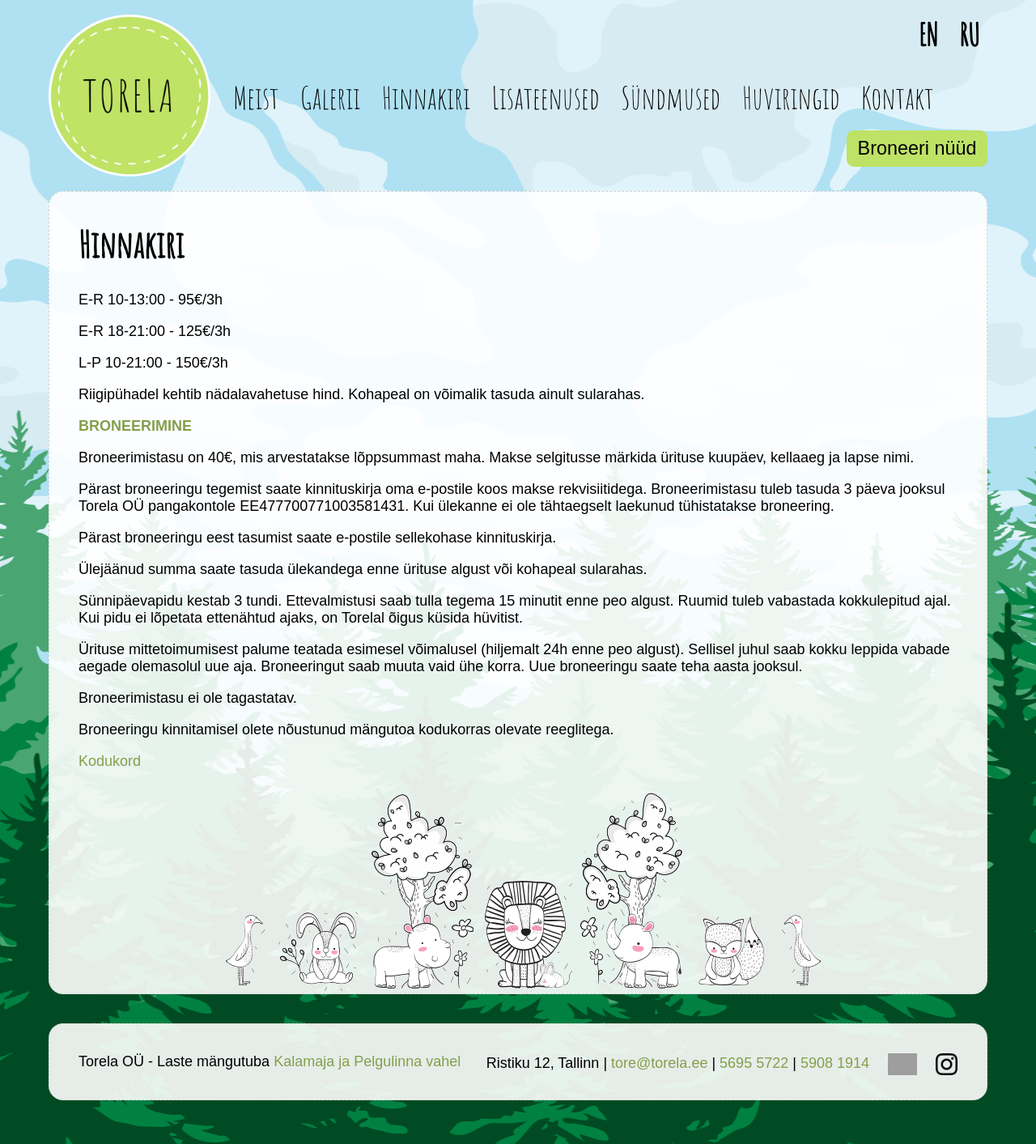
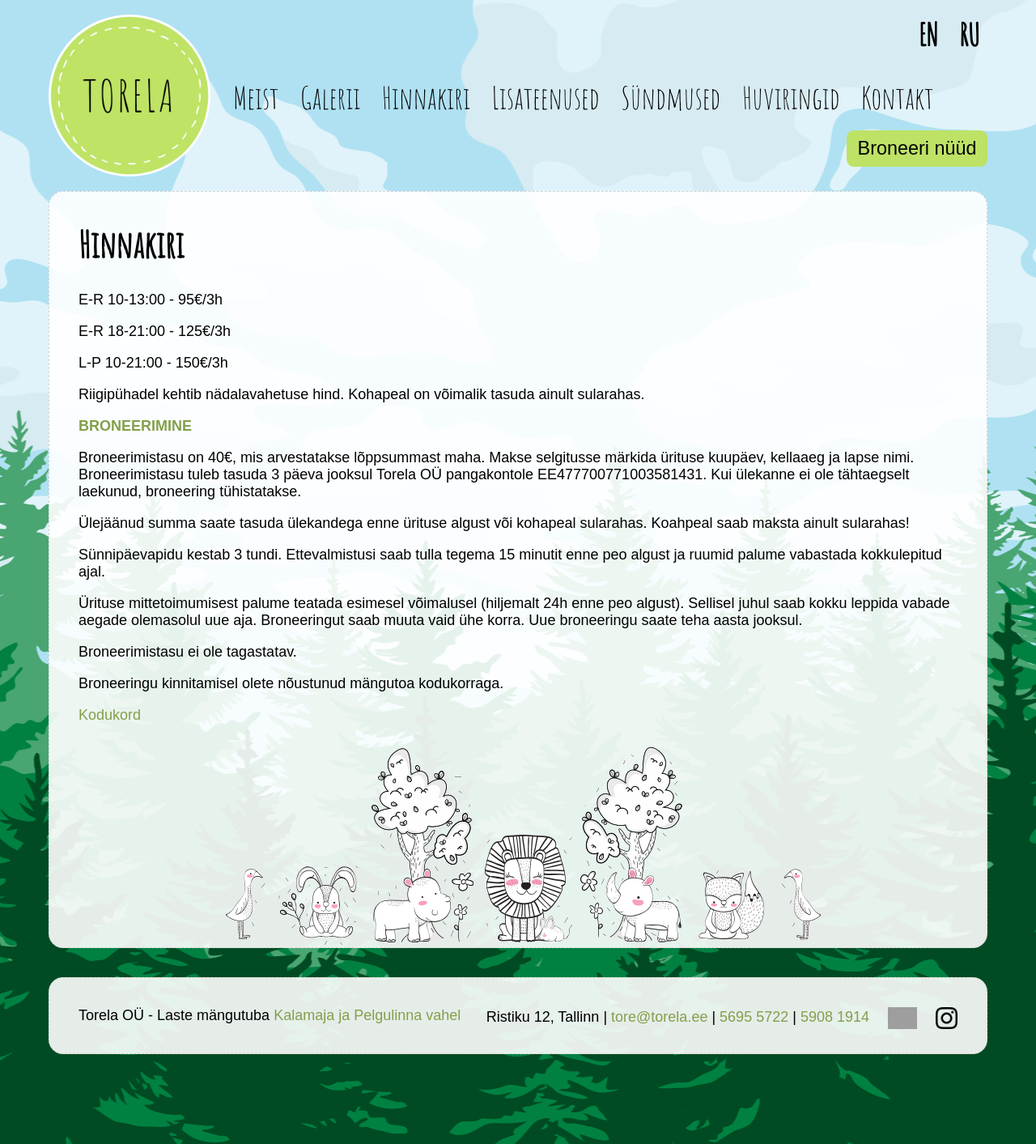
Before and after one commit to mypsik/torela, a Jekyll site: the page built from hinnakiri/index.md, in a window 1280 px wide. Shown: the whole page at 81% size. Built offline with Jekyll 4.4.1, drawn with Linux system fonts in a browser that asks for light colours; a script that is not in the unit is left out; grey boxes are pictures that could not be loaded.

Commit message:
teksti täpsustused

```diff
--- a/hinnakiri/index.md
+++ b/hinnakiri/index.md
@@ -19,20 +19,16 @@
 <a href="javascript:document.querySelector('.book-now').click()">**BRONEERIMINE**</a>
 
 Broneerimistasu on 40€, mis arvestatakse lõppsummast maha. Makse selgitusse märkida ürituse kuupäev, kellaaeg ja lapse nimi.
+Broneerimistasu tuleb tasuda 3 päeva jooksul Torela OÜ pangakontole EE477700771003581431.  Kui ülekanne ei ole tähtaegselt laekunud, broneering tühistatakse.
 
-Pärast broneeringu tegemist saate kinnituskirja oma e-postile koos makse rekvisiitidega.
-Broneerimistasu tuleb tasuda 3 päeva jooksul Torela OÜ pangakontole EE477700771003581431. Kui ülekanne ei ole tähtaegselt laekunud tühistatakse broneering.
+Ülejäänud summa saate tasuda ülekandega enne ürituse algust või kohapeal sularahas. Koahpeal saab maksta ainult sularahas!
 
-Pärast broneeringu eest tasumist saate e-postile sellekohase kinnituskirja.
-
-Ülejäänud summa saate tasuda ülekandega enne ürituse algust või kohapeal sularahas.
-
-Sünnipäevapidu kestab 3 tundi. Ettevalmistusi saab tulla tegema 15 minutit enne peo algust. Ruumid tuleb vabastada kokkulepitud ajal. Kui pidu ei lõpetata ettenähtud ajaks, on Torelal õigus küsida hüvitist.
+Sünnipäevapidu kestab 3 tundi. Ettevalmistusi saab tulla tegema 15 minutit enne peo algust ja ruumid palume vabastada kokkulepitud ajal.
 
 Ürituse mittetoimumisest palume teatada esimesel võimalusel (hiljemalt 24h enne peo algust). Sellisel juhul saab kokku leppida vabade aegade olemasolul uue aja. Broneeringut saab muuta vaid ühe korra. Uue broneeringu saate teha aasta jooksul.
 
 Broneerimistasu ei ole tagastatav.
 
-Broneeringu kinnitamisel olete nõustunud mängutoa kodukorras olevate reeglitega.
+Broneeringu kinnitamisel olete nõustunud mängutoa kodukorraga.
 
 [Kodukord](/kodukord/)
```
